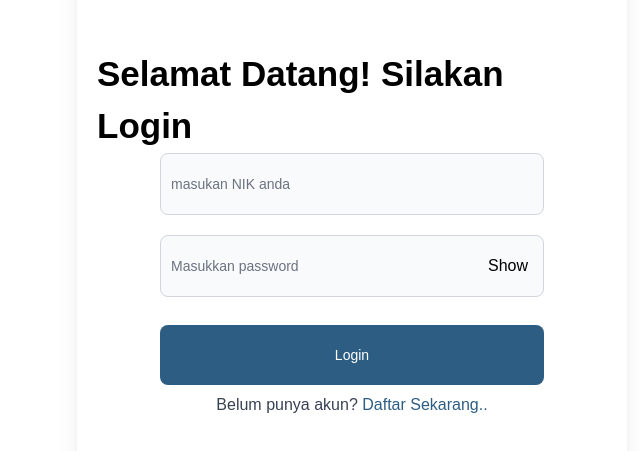
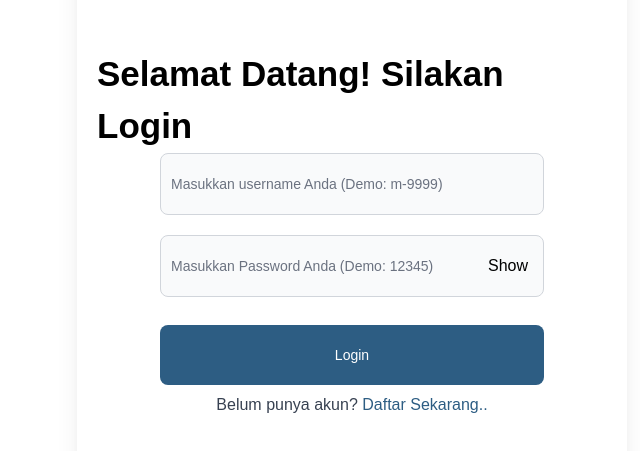
Before and after one commit to Aldi-rakis/Mijelin_Project, a React (Vite) app: page /login in a window 1280 px wide. Shown: the part 103-554 px from the top of the page, without its empty margins (288-928 px from the left). Built offline with nearby package versions, Linux system fonts and the light colour scheme; a web font is replaced by a local one.

Commit message:
kasih demo akun di login

```diff
--- a/src/pages/Web/Login/Login.jsx
+++ b/src/pages/Web/Login/Login.jsx
@@ -106,7 +106,7 @@ const Login = () => {
                             className="bg-gray-50 border py-5 border-gray-300 text-gray-900 text-sm rounded-lg focus:ring-blue-500 focus:border-blue-500 block w-full p-2.5"
                             value={formData.nik}
                             onChange={handleChange}
-                            placeholder="masukan NIK anda"
+                            placeholder="Masukkan username Anda (Demo: m-9999)"
                             required
                         />
                     </div>
@@ -118,7 +118,7 @@ const Login = () => {
                             className="bg-gray-50 border py-5 border-gray-300 text-gray-900 text-sm rounded-lg focus:ring-blue-500 focus:border-blue-500 block w-full p-2.5"
                             value={formData.password}
                             onChange={handleChange}
-                            placeholder="Masukkan password"
+                            placeholder="Masukkan Password Anda (Demo: 12345)"
                             required
                         />
                         <span
```
